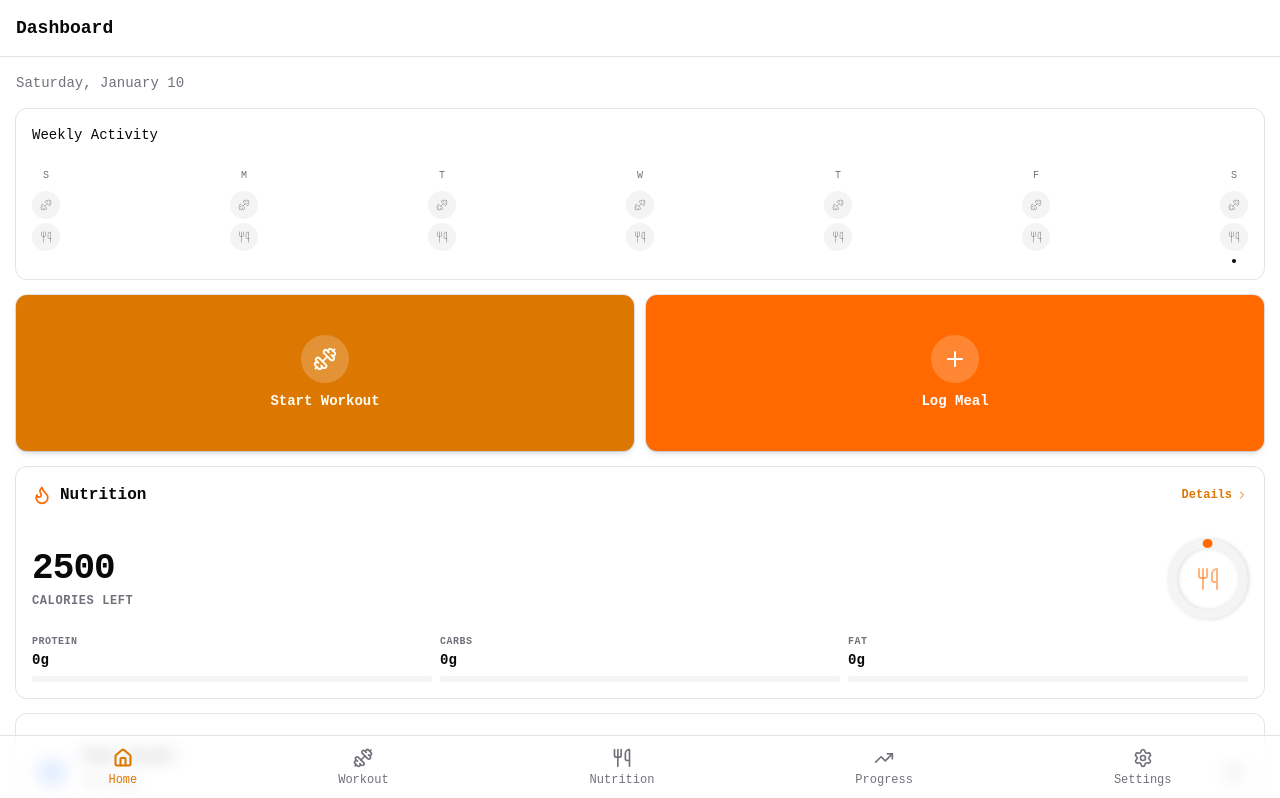
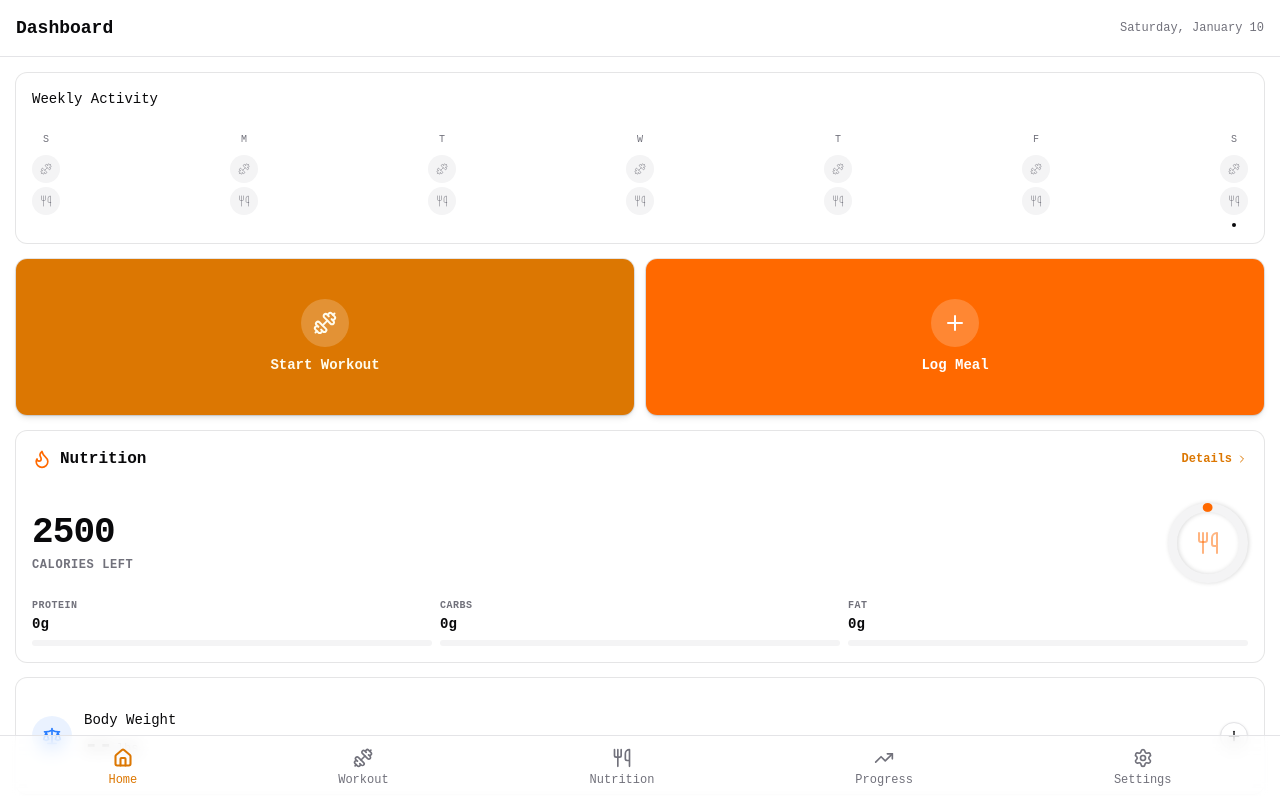
Before and after one commit to Wil-Collier/Inertia, a React (Vite) app: page / in a window 1280 px wide. Shown: the top 798 px of the page. Built offline with nearby package versions, Linux system fonts and the light colour scheme.

Commit message:
Remove streak badge from Dashboard
The streak badge has been removed from the dashboard page to streamline
the UI. The current date is now displayed in the header instead.

```diff
--- a/src/pages/Dashboard.tsx
+++ b/src/pages/Dashboard.tsx
@@ -5,7 +5,6 @@ import { Dumbbell, Utensils, Clock, Flame, Target, Trophy, Plus, ChevronRight }
 import { Header } from "@/components/layout/Header"
 import { Card, CardContent, CardHeader, CardTitle } from "@/components/ui/card"
 import { buttonVariants } from "@/components/ui/button"
-import { StreakBadge } from "@/components/StreakDisplay"
 import { useWorkoutStore } from "@/stores/workout"
 import { useNutritionStore, getTodayDate } from "@/stores/nutritionStore"
 import { useSettingsStore } from "@/stores/settingsStore"
@@ -43,15 +42,16 @@ export function Dashboard() {
 
   return (
     <div className="flex flex-col pb-20">
-      <Header title="Dashboard" />
+      <Header
+        title="Dashboard"
+        rightAction={
+          <span className="text-xs text-muted-foreground font-medium">
+            {todayFormatted}
+          </span>
+        }
+      />
 
       <div className="space-y-4 p-4">
-        {/* Date display with streak */}
-        <div className="flex items-center justify-between">
-          <p className="text-sm text-muted-foreground font-medium">{todayFormatted}</p>
-          <StreakBadge />
-        </div>
-
         {/* Active Workout Banner */}
         {activeSession && (
           <Link to="/workout/active" className="block animate-in fade-in slide-in-from-top-4 duration-500">
```
